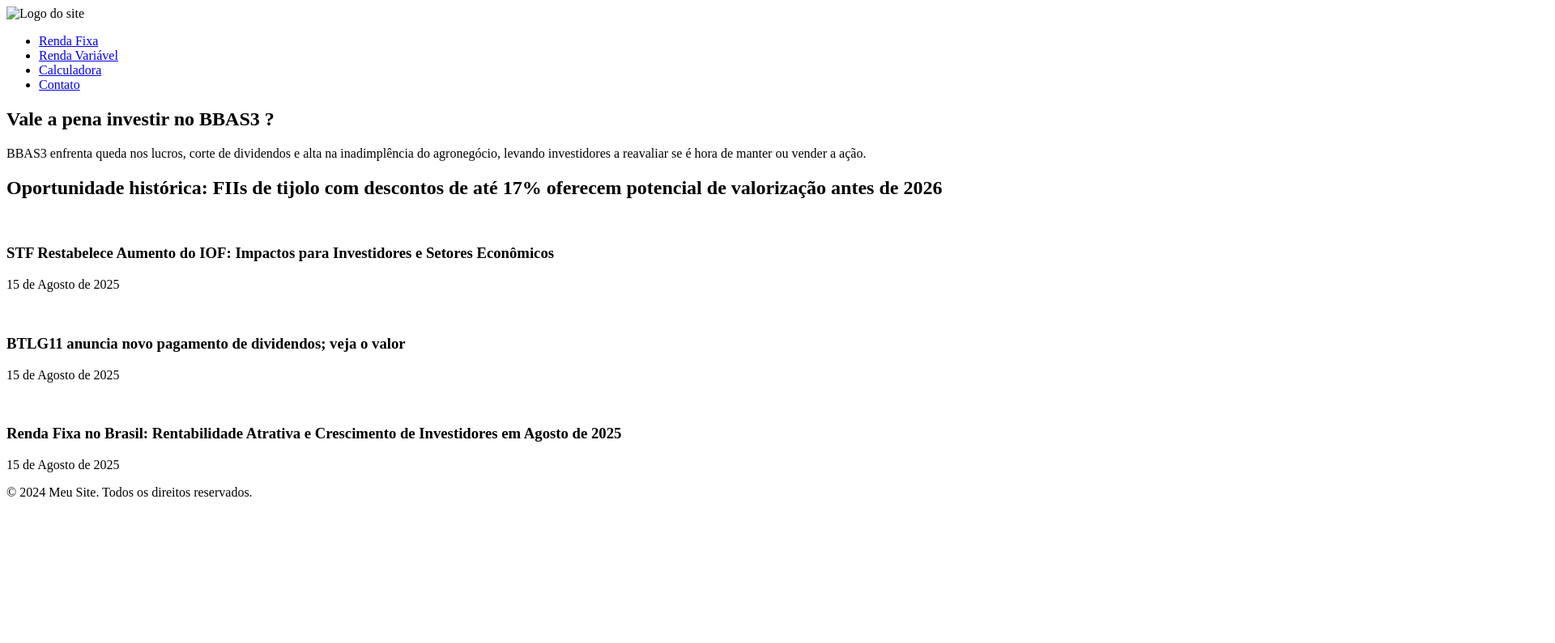
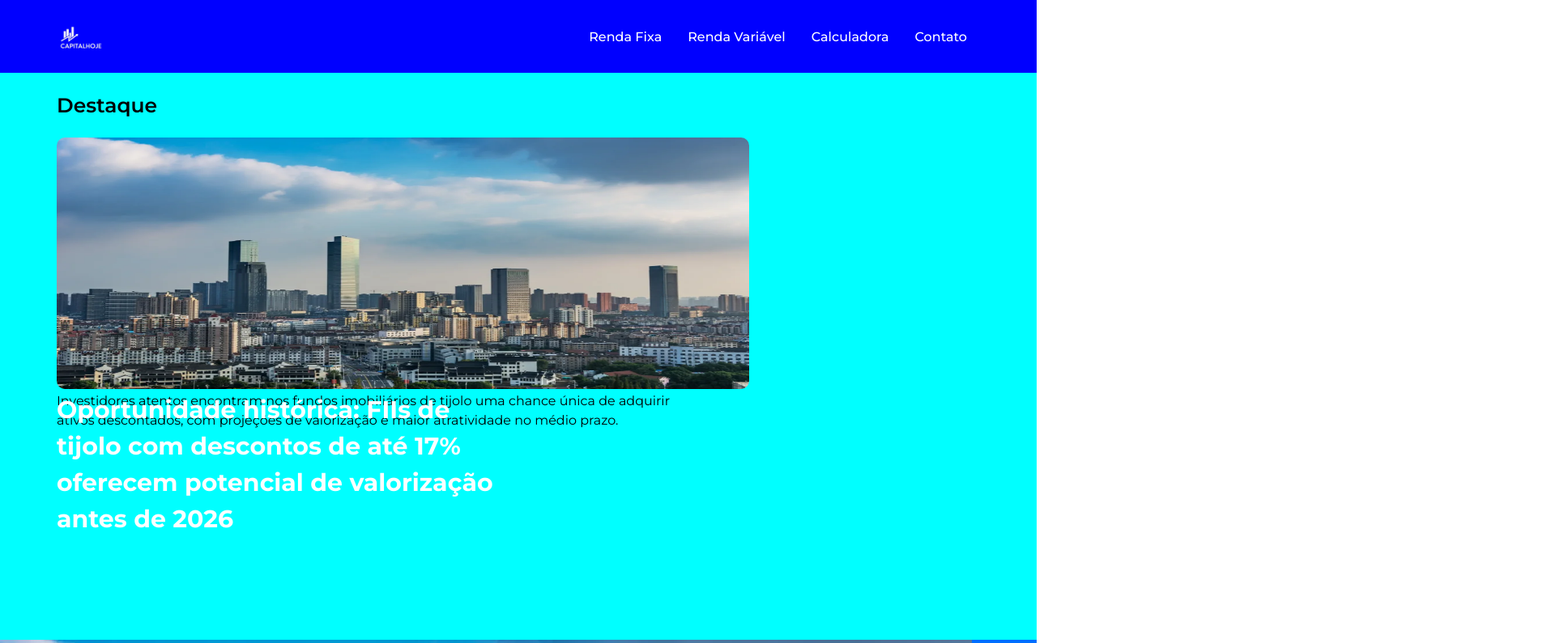
Before and after one commit to Cristhian2409/Multiverso-News, a plain HTML site: page index.html in a window 1280 px wide. Shown: the top 795 px of the page at 81% size, 1920 px wide, since content can reach past the window. Drawn offline with Linux system fonts and the light colour scheme.

Commit message:
Atualização - 03 do Portal de Notícias

```diff
--- a/index.html
+++ b/index.html
@@ -3,14 +3,22 @@
 <head>
     <meta charset="UTF-8">
     <meta name="viewport" content="width=device-width, initial-scale=1.0">
-    <title>Document</title>
+    <link rel="stylesheet" href="style.css">
+
+    <!-- Link pra Google Font -->
+    <link rel="preconnect" href="https://fonts.googleapis.com">
+    <link rel="preconnect" href="https://fonts.gstatic.com" crossorigin>
+    <link href="https://fonts.googleapis.com/css2?family=Montserrat:ital,wght@0,100..900;1,100..900&display=swap" rel="stylesheet">
+
+    <title>Capital Hoje</title>
 </head>
 <body>
+    <div class="wrapper wrapper_header">
         <header>
             <div class="logo">
-            <img src="logo.png" alt="Logo do site" />
+                <img src="img/logo.png" alt="Logo do site" />
             </div>
-        <nav>
+            <nav class="menu">
                 <ul>
                     <li><a href="#home">Renda Fixa</a></li>
                     <li><a href="#about">Renda Variável</a></li>
@@ -19,40 +27,55 @@
                 </ul>
             </nav>
         </header>
+    </div>
+
+    <div class="wrapper wrapper_main">
         <main>
             <section id="news-featured">
+                <span>Destaque</span>
+                <div id="container-news">
                     <div id="main-news">
-                <h1>Vale a pena investir no BBAS3 ?</h1>
-                <p>
-                    BBAS3 enfrenta queda nos lucros, corte de dividendos e alta na inadimplência do agronegócio, levando investidores a reavaliar se é hora de manter ou vender a ação.
+                        <img src="img/fiis.webp" alt="">
+                        <h1 class="news-title">
+                            Oportunidade histórica: FIIs de tijolo com descontos de até 17% oferecem potencial de valorização antes de 2026
+                        </h1>
+                        <p class="news-description">
+                            Investidores atentos encontram nos fundos imobiliários de tijolo uma chance única de adquirir ativos descontados, com projeções de valorização e maior atratividade no médio prazo.
                         </p>
+                    </div>
                 </div>
             </section>
             <section id="news-secondary">
+                <img src="img/fiis.webp" alt="">
                 <h2>
                     Oportunidade histórica: FIIs de tijolo com descontos de até 17% oferecem potencial de valorização antes de 2026
                 </h2>
             </section>
             <div class="news-cards">
                 <article class="news-card">
-                <img src="" alt="">
+                    <img src="img/alexandre.webp" alt="">
                     <h3>STF Restabelece Aumento do IOF: Impactos para Investidores e Setores Econômicos</h3>
                     <p>15 de Agosto de 2025</p>
                 </article>
                 <article class="news-card">
-                <img src="" alt="">
+                    <img src="img/btlg11.webp" alt="">
                     <h3>BTLG11 anuncia novo pagamento de dividendos; veja o valor</h3>
                     <p>15 de Agosto de 2025</p>
                 </article>
                 <article class="news-card">
-                <img src="" alt="">
+                    <img src="img/renda-fixa.webp" alt="">
                     <h3>Renda Fixa no Brasil: Rentabilidade Atrativa e Crescimento de Investidores em Agosto de 2025</h3>
                     <p>15 de Agosto de 2025</p>
                 </article>
             </div>
         </main>
+    </div>
+
+    <div class="wrapper wrapper_footer">
         <footer>
-        <p>&copy; 2024 Meu Site. Todos os direitos reservados.</p>
+            <p>&copy; 2025 Meu Site. Todos os direitos reservados.</p>
         </footer>
+    </div>
+
 </body>
 </html>
--- a/style.css
+++ b/style.css
@@ -0,0 +1,130 @@
+
+.montserrat {
+  font-family: "Montserrat", sans-serif;
+  font-optical-sizing: auto;
+  font-weight: 100;
+  font-style: normal;
+}
+
+* {
+    margin: 0;
+    padding: 0;
+    box-sizing: border-box;
+}
+
+:root{
+    --menu-fundo: blue;
+    --font-size-normal: 1em;
+    --font-family: Montserrat;
+}
+
+body{
+    font-size: 62.5%; /* 62.5% de 16px = 10px */
+    font-family: var(--font-family);
+}
+
+/*header*/
+.wrapper_header{
+    background-color: aqua;
+}
+
+header{
+    background-color: var(--menu-fundo);
+    padding: 1.5em 7em;
+
+    display: flex;
+    justify-content: space-between;
+    align-items: center;
+}
+
+.logo{
+    height: 6em;
+    width: auto;
+}
+.logo img{
+    height: 100%;
+    width: 100%;
+}
+
+.menu ul{
+    display: flex;
+}
+.menu ul li{
+    font-size: 1.6em;
+    list-style: none;
+}
+.menu ul li a{
+    font-size: var(--font-size-normal);
+    font-weight: 500;
+    text-decoration: none;
+    cursor: pointer;
+    color: white;
+    padding: .8em 1em;
+    /* transition: .5s; */
+}
+.menu ul li a:hover{
+    background-color: rgba(0, 255, 255, 0.642);
+    color: black;
+    border-radius: 10px;
+    transition: all .5s;
+}
+
+
+/*main*/
+.wrapper_main{
+    background-color:rgb(0, 110, 255);
+}
+h1{
+    font-size: 3em;
+    line-height: 1.5;
+    color: rgb(255, 255, 255);
+}
+h2{
+    font-size: 3em;
+    line-height: 1.5;
+}
+h3{
+    font-size: 2em;
+    line-height: 1.5;
+}
+p{
+    font-size: 1.6em;
+    line-height: 1.5;
+}
+
+#news-featured{
+    background-color: aqua;
+    padding: 0 7em;
+}
+span{
+    font-size: 2.5em;
+    font-weight: 600;
+    padding: 1em 0;
+    display: block;
+}
+#container-news{
+    display: flex;
+}
+#main-news{
+    position: relative;
+}
+
+#main-news img{
+    width: 75%;
+    height: 50%;
+    border-radius: 10px;
+}
+#main-news .news-title{
+    width: 50%;
+    display: block;
+    position: absolute;
+
+}
+#main-news .news-description{
+    width: 70%;
+}
+
+/*footer*/
+.wrapper_footer{
+    background-color: cadetblue;
+}
```
Lines whose indentation alone changed are shown as unchanged.
